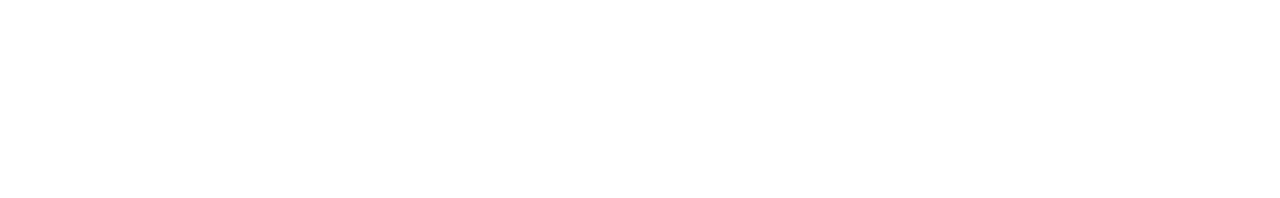
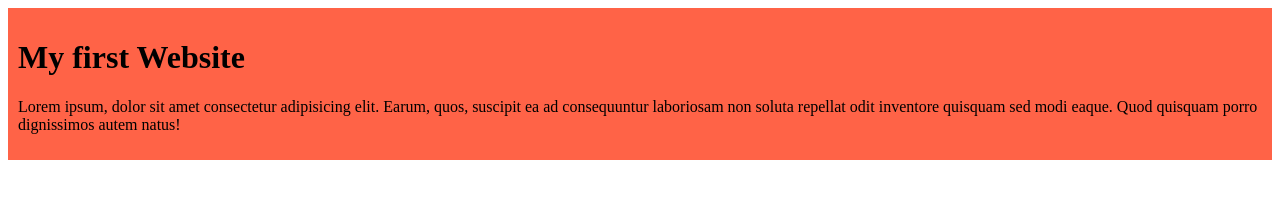
Before and after one commit to Faishal-Youshuf19/my-simple-website, a plain HTML site: page index.html in a window 1280 px wide. Drawn offline with Linux system fonts and the light colour scheme.

Commit message:
added the blog

```diff
--- a/index.html
+++ b/index.html
@@ -4,6 +4,17 @@
     <meta charset="UTF-8" />
     <meta name="viewport" content="width=device-width, initial-scale=1.0" />
     <title>My Simple Website</title>
+    <link rel="stylesheet" href="styles/blog.css" />
   </head>
-  <body></body>
+  <body>
+    <div>
+      <h1>My first Website</h1>
+      <p>
+        Lorem ipsum, dolor sit amet consectetur adipisicing elit. Earum, quos,
+        suscipit ea ad consequuntur laboriosam non soluta repellat odit
+        inventore quisquam sed modi eaque. Quod quisquam porro dignissimos autem
+        natus!
+      </p>
+    </div>
+  </body>
 </html>
--- /dev/null
+++ b/styles/blog.css
@@ -0,0 +1,4 @@
+div {
+  background-color: tomato;
+  padding: 10px;
+}
```
